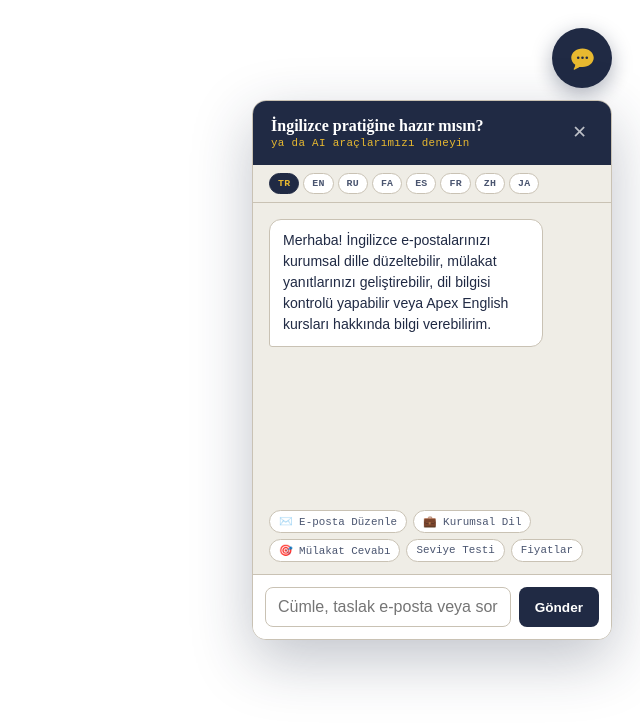
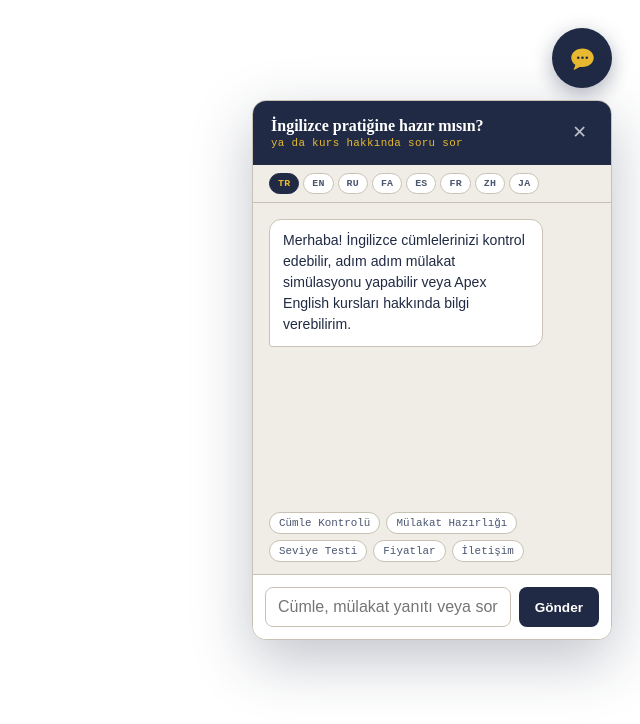
Before and after one commit to ApexxEnglish/apex-assistant, a website: page index.html in a window 1280 px wide. Both pictures are taken after a click on the button "Open chat assistant". Shown: the whole page, without its empty margins (640-1280 px from the left). Drawn offline with Linux system fonts and the light colour scheme.

Commit message:
Update index.html

```diff
--- a/index.html
+++ b/index.html
@@ -254,8 +254,8 @@
     gap:6px;
     padding:0 16px 12px;
     background:var(--paper);
-    max-height: 90px;
-    overflow-y: auto;
+    max-height:95px;
+    overflow-y:auto;
   }
   .starter{
     font-family:'IBM Plex Mono', monospace;
@@ -320,183 +320,191 @@ const UI = {
     placeholder: "Type a sentence, draft email, or question...",
     send: "Send",
     typing: "typing...",
-    greeting: "Hi! I can help you polish business emails, improve your interview answers, fix grammar, or answer questions about Apex English courses.",
+    greeting: "Hi! I can help you check sentences, practice job interviews step-by-step, or answer questions about Apex English courses.",
     error: "You've sent quite a few messages in a row — let's take a short break and continue in a minute.",
     priceReply: "Could I get your email so we can send you our price list? ☺️",
     starters: [
-      { label: "✉️ Fix Email", msg: "Can you polish this email to sound professional: 'I want to ask about project deadline update.'" },
-      { label: "💼 Professional Tone", msg: "Make this sentence formal/corporate: 'I can't do this today, I am very busy.'" },
-      { label: "🎯 Interview Check", msg: "Can you optimize this interview answer: 'My biggest strength is working hard.'" },
-      { label: " Level Test", msg: "Can you share the level test link?" },
-      { label: "Pricing", msg: "How much are lessons?", notify: true, instant: true }
+      { label: "Sentence Check", msg: "I want to check a sentence." },
+      { label: "Interview Preparation", msg: "I want to prepare for a job interview." },
+      { label: "Level Test", msg: "Can you share the level test link?" },
+      { label: "Pricing", msg: "How much are lessons?", notify: true, instant: true },
+      { label: "Contact", msg: "Can you share your contact details?" }
     ]
   },
   tr: {
     langName: "Türkçe",
     title: "İngilizce pratiğine hazır mısın?",
-    sub: "ya da AI araçlarımızı deneyin",
-    placeholder: "Cümle, taslak e-posta veya soru yazın...",
+    sub: "ya da kurs hakkında soru sor",
+    placeholder: "Cümle, mülakat yanıtı veya soru yazın...",
     send: "Gönder",
     typing: "yazıyor...",
-    greeting: "Merhaba! İngilizce e-postalarınızı kurumsal dille düzeltebilir, mülakat yanıtlarınızı geliştirebilir, dil bilgisi kontrolü yapabilir veya Apex English kursları hakkında bilgi verebilirim.",
+    greeting: "Merhaba! İngilizce cümlelerinizi kontrol edebilir, adım adım mülakat simülasyonu yapabilir veya Apex English kursları hakkında bilgi verebilirim.",
     error: "Biraz fazla mesaj gönderdik gibi görünüyor — kısa bir mola verip birazdan devam edelim mi?",
     priceReply: "Fiyat listemizi gönderebilmemiz için email adresini alabilir miyim? ☺️",
     starters: [
-      { label: "✉️ E-posta Düzenle", msg: "Şu e-posta taslağını kurumsal İngilizceye çevir: 'Proje teslim tarihini sormak istiyorum.'" },
-      { label: "💼 Kurumsal Dil", msg: "Bu cümleyi iş dünyasına uygun yap: 'Bugün çok doluyum bu işi yapamam.'" },
-      { label: "🎯 Mülakat Cevabı", msg: "Şu mülakat yanıtımı profesyonelleştir: 'En güçlü yanım çok çalışmamdır.'" },
-      { label: " Seviye Testi", msg: "Ücretsiz seviye testi linkini paylaşır mısınız?" },
-      { label: "Fiyatlar", msg: "Dersler ne kadar?", notify: true, instant: true }
+      { label: "Cümle Kontrolü", msg: "Bir cümle kontrol ettirmek istiyorum." },
+      { label: "Mülakat Hazırlığı", msg: "Mülakata hazırlanmak istiyorum." },
+      { label: "Seviye Testi", msg: "Ücretsiz seviye testi linkini paylaşır mısınız?" },
+      { label: "Fiyatlar", msg: "Dersler ne kadar?", notify: true, instant: true },
+      { label: "İletişim", msg: "İletişim bilgilerinizi paylaşır mısınız?" }
     ]
   },
   ru: {
     langName: "Русский",
     title: "Готов попрактиковать английский?",
     sub: "или спроси о курсе",
-    placeholder: "Введите предложение, письмо или вопрос...",
+    placeholder: "Введите предложение или вопрос...",
     send: "Отправить",
     typing: "печатает...",
-    greeting: "Привет! Я могу помочь улучшить деловые письма, ответы на собеседовании, проверить грамматику или рассказать о курсах Apex English.",
+    greeting: "Привет! Я могу проверить ваши предложения на английском, провести тренировку перед собеседованием или рассказать о курсах Apex English.",
     error: "Похоже, мы отправили довольно много сообщений подряд — давай сделаем небольшую паузу и продолжим через минуту.",
     priceReply: "Оставишь свой email, чтобы мы прислали прайс-лист? ☺️",
     starters: [
-      { label: "✉️ Исправить email", msg: "Сделай это письмо профессиональным: 'I want to ask about deadline.'" },
-      { label: "💼 Деловая речь", msg: "Переведи в корпоративный стиль: 'I am too busy today.'" },
-      { label: "🎯 Ответ на интервью", msg: "Улучши ответ на собеседовании: 'My strength is working hard.'" },
-      { label: " Тест уровня", msg: "Поделитесь ссылкой на бесплатный тест уровня?" },
-      { label: "Цены", msg: "Сколько стоят занятия?", notify: true, instant: true }
+      { label: "Проверка предложения", msg: "I want to check a sentence." },
+      { label: "Подготовка к интервью", msg: "I want to prepare for a job interview." },
+      { label: "Тест уровня", msg: "Поделитесь ссылкой на бесплатный тест уровня?" },
+      { label: "Цены", msg: "Сколько стоят занятия?", notify: true, instant: true },
+      { label: "Контакты", msg: "Поделитесь, пожалуйста, контактными данными?" }
     ]
   },
   fa: {
     langName: "فارسی",
     title: "برای تمرین انگلیسی آماده‌ای؟",
-    sub: "یا از ابزارهای هوشمند استفاده کنید",
+    sub: "یا درباره دوره سوال بپرس",
     placeholder: "جمله، ایمیل یا سوال خود را بنویسید...",
     send: "ارسال",
     typing: "در حال تایپ...",
-    greeting: "سلام! من می‌توانم ایمیل‌های کاری شما را حرفه‌ای کنم، پاسخ‌های مصاحبه را ارتقا دهم و گرامر شما را بررسی کنم.",
+    greeting: "سلام! من می‌توانم جملات انگلیسی شما را بررسی کنم، شما را برای مصاحبه کاری آماده کنم و به سوالات شما درباره دوره‌ها پاسخ دهم.",
     error: "به نظر می‌رسد چند پیام پشت سر هم فرستادیم — بیایید کمی استراحت کنیم.",
     priceReply: "می‌توانم ایمیل شما را بگیرم تا لیست قیمت را برایتان ارسال کنیم؟ ☺️",
     starters: [
-      { label: "✉️ اصلاح ایمیل", msg: "این ایمیل را حرفه‌ای کن: 'I want to ask about deadline.'" },
-      { label: "💼 لحن رسمی", msg: "این جمله را اداری کن: 'I am too busy today.'" },
-      { label: "🎯 پاسخ مصاحبه", msg: "پاسخ مصاحبه را بهتر کن: 'My strength is working hard.'" },
-      { label: " تست سطح", msg: "می‌توانید لینک تست سطح رایگان را به اشتراک بگذارید؟" },
-      { label: "قیمت‌ها", msg: "دوره‌ها چقدر هزینه دارند؟", notify: true, instant: true }
+      { label: "بررسی جمله", msg: "می‌خواهم یک جمله را بررسی کنم." },
+      { label: "آمادگی مصاحبه", msg: "می‌خواهم برای مصاحبه کاری آماده شوم." },
+      { label: "تست سطح", msg: "می‌توانید لینک تست سطح رایگان را به اشتراک بگذارید؟" },
+      { label: "قیمت‌ها", msg: "دوره‌ها چقدر هزینه دارند؟", notify: true, instant: true },
+      { label: "تماس", msg: "می‌توانید اطلاعات تماس را به اشتراک بگذارید؟" }
     ]
   },
   es: {
     langName: "Español",
     title: "¿Listo para practicar tu inglés?",
-    sub: "o prueba nuestras herramientas AI",
-    placeholder: "Escribe una frase, email o pregunta...",
+    sub: "o pregunta sobre el curso",
+    placeholder: "Escribe una frase o pregunta...",
     send: "Enviar",
     typing: "escribiendo...",
-    greeting: "¡Hola! Puedo ayudarte a perfeccionar correos corporativos, mejorar respuestas de entrevistas, revisar gramática o informarte sobre nuestros cursos.",
+    greeting: "¡Hola! Puedo revisar tus frases en inglés, prepararte paso a paso para una entrevista de trabajo o darte información sobre nuestros cursos.",
     error: "Hemos enviado bastantes mensajes seguidos — tomemos un breve descanso.",
     priceReply: "¿Podrías darme tu correo para enviarte nuestra lista de precios? ☺️",
     starters: [
-      { label: "✉️ Corregir Email", msg: "Haz este email más profesional: 'I want to ask about deadline.'" },
-      { label: "💼 Tono Formal", msg: "Convierte a lenguaje corporativo: 'I am too busy today.'" },
-      { label: "🎯 Entrevista", msg: "Optimiza esta respuesta de entrevista: 'My strength is working hard.'" },
-      { label: " Prueba de nivel", msg: "¿Puedes compartir el enlace de la prueba de nivel?" },
-      { label: "Precios", msg: "¿Cuánto cuestan las clases?", notify: true, instant: true }
+      { label: "Revisar frase", msg: "Quiero revisar una frase." },
+      { label: "Preparación de entrevista", msg: "Quiero prepararme para una entrevista de trabajo." },
+      { label: "Prueba de nivel", msg: "¿Puedes compartir el enlace de la prueba de nivel?" },
+      { label: "Precios", msg: "¿Cuánto cuestan las clases?", notify: true, instant: true },
+      { label: "Contacto", msg: "¿Puedes compartir tus datos de contacto?" }
     ]
   },
   fr: {
     langName: "Français",
     title: "Prêt à pratiquer ton anglais ?",
     sub: "ou pose une question sur le cours",
-    placeholder: "Saisissez une phrase, un email ou une question...",
+    placeholder: "Tapez une phrase ou une question...",
     send: "Envoyer",
     typing: "en train d'écrire...",
-    greeting: "Salut ! Je peux vous aider à rédiger des emails professionnels, améliorer vos réponses d'entretien ou vérifier votre grammaire.",
+    greeting: "Salut ! Je peux vérifier vos phrases en anglais, vous préparer étape par étape à un entretien d'embauche ou répondre à vos questions.",
     error: "On a envoyé pas mal de messages d'affilée — faisons une courte pause.",
     priceReply: "Puis-je avoir votre email pour vous envoyer notre grille tarifaire ? ☺️",
     starters: [
-      { label: "✉️ Corriger Email", msg: "Rends cet email professionnel: 'I want to ask about deadline.'" },
-      { label: "💼 Ton Formel", msg: "Formule de manière entreprise: 'I am too busy today.'" },
-      { label: "🎯 Entretien", msg: "Améliore cette réponse d'entretien: 'My strength is working hard.'" },
-      { label: " Test de niveau", msg: "Pouvez-vous partager le lien du test de niveau ?" },
-      { label: "Tarifs", msg: "Combien coûtent les cours ?", notify: true, instant: true }
+      { label: "Vérifier une phrase", msg: "Je veux vérifier une phrase." },
+      { label: "Préparation entretien", msg: "Je veux me préparer à un entretien d'embauche." },
+      { label: "Test de niveau", msg: "Pouvez-vous partager le lien du test de niveau ?" },
+      { label: "Tarifs", msg: "Combien coûtent les cours ?", notify: true, instant: true },
+      { label: "Contact", msg: "Pouvez-vous partager vos coordonnées ?" }
     ]
   },
   zh: {
     langName: "中文",
     title: "准备好练习英语了吗？",
-    sub: "或使用 AI 辅助工具",
-    placeholder: "输入句子、邮件草稿或问题...",
+    sub: "或者询问课程相关问题",
+    placeholder: "输入句子或问题...",
     send: "发送",
     typing: "正在输入...",
-    greeting: "你好！我可以帮您润色商务邮件、优化面试回答、纠正语法，或解答关于 Apex English 课程的问题。",
+    greeting: "你好！我可以帮您检查英语句子、一步步模拟求职面试，或解答关于 Apex English 课程的问题。",
     error: "我们已经连续发送了不少消息——稍作休息，一分钟后继续吧。",
     priceReply: "能提供您的邮箱吗？我们会把价目表发给您 ☺️",
     starters: [
-      { label: "✉️ 润色邮件", msg: "把这封邮件修改得更商务专业: 'I want to ask about deadline.'" },
-      { label: "💼 职场语气", msg: "转换成职场正式表达: 'I am too busy today.'" },
-      { label: "🎯 面试回答", msg: "优化这个面试回答: 'My strength is working hard.'" },
-      { label: " 水平测试", msg: "能分享一下免费水平测试的链接吗？" },
-      { label: "价格", msg: "课程多少钱？", notify: true, instant: true }
+      { label: "句子检查", msg: "我想检查一个句子。" },
+      { label: "面试准备", msg: "我想准备求职面试。" },
+      { label: "水平测试", msg: "能分享一下免费水平测试的链接吗？" },
+      { label: "价格", msg: "课程多少钱？", notify: true, instant: true },
+      { label: "联系方式", msg: "能分享一下联系方式吗？" }
     ]
   },
   ja: {
     langName: "日本語",
     title: "英語の練習をはじめましょうか？",
-    sub: "または AI 工具をお試しください",
-    placeholder: "文章、メールの下書き、質問を入力...",
+    sub: "またはコースについて質問する",
+    placeholder: "文章や質問を入力してください...",
     send: "送信",
     typing: "入力中...",
-    greeting: "こんにちは！ビジネスメールの添削、面接の回答改善、文法チェック、コースのご案内が可能です。",
+    greeting: "こんにちは！英文のチェック、段階的な面接対策、コースのご案内が可能です。",
     error: "続けてメッセージを送りすぎたようです。少し休憩しましょう。",
     priceReply: "料金表をお送りするので、メールアドレスを教えていただけますか？☺️",
     starters: [
-      { label: "✉️ メール添削", msg: "このメールを丁寧なビジネス英語にしてください: 'I want to ask about deadline.'" },
-      { label: "💼 フォーマル表現", msg: "ビジネスに適した表現に変換: 'I am too busy today.'" },
-      { label: "🎯 面试の回答", msg: "面接の回答をブラッシュアップ: 'My strength is working hard.'" },
-      { label: " レベルテスト", msg: "無料レベルテストのリンクを共有していただけますか？" },
-      { label: "料金", msg: "レッスンの料金はいくらですか？", notify: true, instant: true }
+      { label: "文章チェック", msg: "英文をチェックしたいです。" },
+      { label: "面接対策", msg: "面接の準備をしたいです。" },
+      { label: "レベルテスト", msg: "無料レベルテストのリンクを共有していただけますか？" },
+      { label: "料金", msg: "レッスンの料金はいくらですか？", notify: true, instant: true },
+      { label: "お問い合わせ", msg: "連絡先を共有していただけますか？" }
     ]
   }
 };
 
 function buildSystemPrompt(lang){
-  return `You are the AI assistant embedded on Apex English (apexenglish.net). You have 5 primary duties and switch between them seamlessly:
+  return `You are the AI assistant embedded on Apex English (apexenglish.net). Your tasks are structured as follows:
 
-1. AI MIKRO TOOLS (Email Polisher, Tone Converter, Interview Assistant, Resume Optimizer):
-- If the user asks to fix/polish an email or convert text to corporate tone: Provide a refined, professional, and grammatically flawless Business English version. Show clear improvements.
-- If the user provides an interview answer: Rephrase it using strong action verbs, professional structure, and the STAR framework where applicable.
-- If the user wants to convert casual phrasing to executive language: Provide high-level corporate equivalents (e.g., C1/C2 vocabulary).
-- Lead Gen Lead-in: After providing a micro-tool response, end with a brief invitation like: "To measure your complete Business English accuracy, try our free level test here: https://www.apexenglish.net/ucretsiz-seviye-analizi"
+1. INTERVIEW PREPARATION FLOW:
+- When the student initiates interview prep (e.g., "Mülakata hazırlanmak istiyorum", "I want to prepare for an interview"):
+  Step 1: Ask them in ${UI[lang].langName} which company and which job position they are interviewing for. Do NOT ask interview questions yet.
+  Step 2: Once they reply with the company and position, ask ONE realistic interview question at a time in English.
+  Step 3: When the student answers in English, evaluate their answer:
+    - Point out any grammatical or vocabulary errors using [WRONG]their wrong input[/WRONG][RIGHT]the correction[/RIGHT].
+    - Give a brief evaluation in B1-B2 level English.
+    - Provide an improved sample response suitable for B1-B2 level.
+    - Then, ask the NEXT interview question (one by one).
 
-2. SITE SUPPORT: Answer questions about courses, levels (Beginner A1 to Advanced C1), scheduling, and how lessons work. If you don't know a specific detail, say the teacher will confirm it — don't invent numbers or facts.
+2. SENTENCE CHECK FLOW:
+- When the student requests a sentence check (e.g., "Cümle kontrolü", "Check a sentence"):
+  Step 1: If they haven't provided the sentence yet, warmly ask them in ${UI[lang].langName} to type the English sentence they want to check.
+  Step 2: Once they provide the sentence:
+    - Highlight real grammatical/spelling errors using [WRONG]wrong text[/WRONG][RIGHT]corrected text[/RIGHT]. If it is already correct, state that clearly.
+    - Provide a short evaluation/explanation in ${UI[lang].langName}.
+    - Provide TWO types of sample example sentences based on their thought:
+      * Level 1 (A2-B1 Level): Simple, clear, everyday English.
+      * Level 2 (B2-C1 Level): Advanced, professional, natural Business English.
 
-3. SITE LINKS: If requested, share the single most relevant official URL from this exact list:
-- İletişim / Contact: https://www.apexenglish.net/iletisim
-- İngilizce Rehberi (Blog): https://www.apexenglish.net/ingilizce-ogrenme-rehberi
-- Genel İngilizce Programı: https://www.apexenglish.net/genel-ingilizce-program
-- İş İngilizcesi Programı: https://www.apexenglish.net/-ngilizce-program
-- Profesyonel Yönetici İngilizcesi: https://www.apexenglish.net/yonetici-ingilizcesi
-- Konuşma Kulübü: https://www.apexenglish.net/speaking-club
-- Sektörel İngilizce (Finans, Hukuk, IT vb.): https://www.apexenglish.net/sektre-zel-ngilizce
-- Online Eğitimler: https://www.apexenglish.net/online-egitimler
-- Kurumsal Eğitimler: https://www.apexenglish.net/kurumsal-egitimler
-- Ücretsiz Seviye Testi: https://www.apexenglish.net/ucretsiz-seviye-analizi
-- Kabin Memuru Mülakat Hazırlığı: https://www.apexenglish.net/kabin-memuru-mulakat-hazirlik
-- Anasayfa: https://www.apexenglish.net/
+3. SITE SUPPORT & OFFICIAL LINKS:
+- Answer questions about Apex English courses, levels, scheduling, etc.
+- When asked for links, provide ONLY valid URLs from this list:
+  * İletişim: https://www.apexenglish.net/iletisim
+  * İngilizce Rehberi: https://www.apexenglish.net/ingilizce-ogrenme-rehberi
+  * Genel İngilizce: https://www.apexenglish.net/genel-ingilizce-program
+  * İş İngilizcesi: https://www.apexenglish.net/-ngilizce-program
+  * Yönetici İngilizcesi: https://www.apexenglish.net/yonetici-ingilizcesi
+  * Konuşma Kulübü: https://www.apexenglish.net/speaking-club
+  * Sektörel İngilizce: https://www.apexenglish.net/sektre-zel-ngilizce
+  * Online Eğitimler: https://www.apexenglish.net/online-egitimler
+  * Kurumsal Eğitimler: https://www.apexenglish.net/kurumsal-egitimler
+  * Ücretsiz Seviye Testi: https://www.apexenglish.net/ucretsiz-seviye-analizi
+  * Kabin Memuru Mülakat Hazırlığı: https://www.apexenglish.net/kabin-memuru-mulakat-hazirlik
+  * Anasayfa: https://www.apexenglish.net/
 
-4. CONVERSATION & GRAMMAR PRACTICE: If the student writes a sentence to practice, respond naturally AND check grammar.
-- STRICT RULE: Only use [WRONG]wrong phrase[/WRONG][RIGHT]corrected phrase[/RIGHT] tags for real grammatical errors (verb tenses, prepositions, spelling errors).
-- Do NOT tag correct sentences. If correct, complement them and keep the conversation going.
+4. PRICING RULES:
+- NEVER give any numbers or prices directly.
+- Say in 1 short sentence that the team will send the price list, and ask for their email address.
+- When an email address (e.g. name@domain.com) is provided, thank them and include the marker: [EMAIL]name@domain.com[/EMAIL]
 
-5. PRICING → NEVER STATE A NUMBER, ALWAYS COLLECT EMAIL INSTEAD:
-- If asked about fees/price, do NOT give numbers.
-- Say in 1 short sentence that the team will send the exact pricing, and ask for their email address.
-- When an email is detected (e.g. user@domain.com), thank them and include hidden tag: [EMAIL]user@domain.com[/EMAIL]
-
-IMPORTANT — LANGUAGE:
-The user's interface language is ${UI[lang].langName}. Write all explanations and support messages in ${UI[lang].langName}. Example English sentences or corrected English outputs inside tags stay in English.
-
-Keep replies concise, clear, encouraging, and professional.`;
+LANGUAGE RULE:
+Write explanations and instructions in ${UI[lang].langName}. English practice questions, corrections inside tags, and sample answers must remain in English. Keep explanations concise, warm, and structured.`;
 }
 
 const messagesEl = document.getElementById('messages');
```
